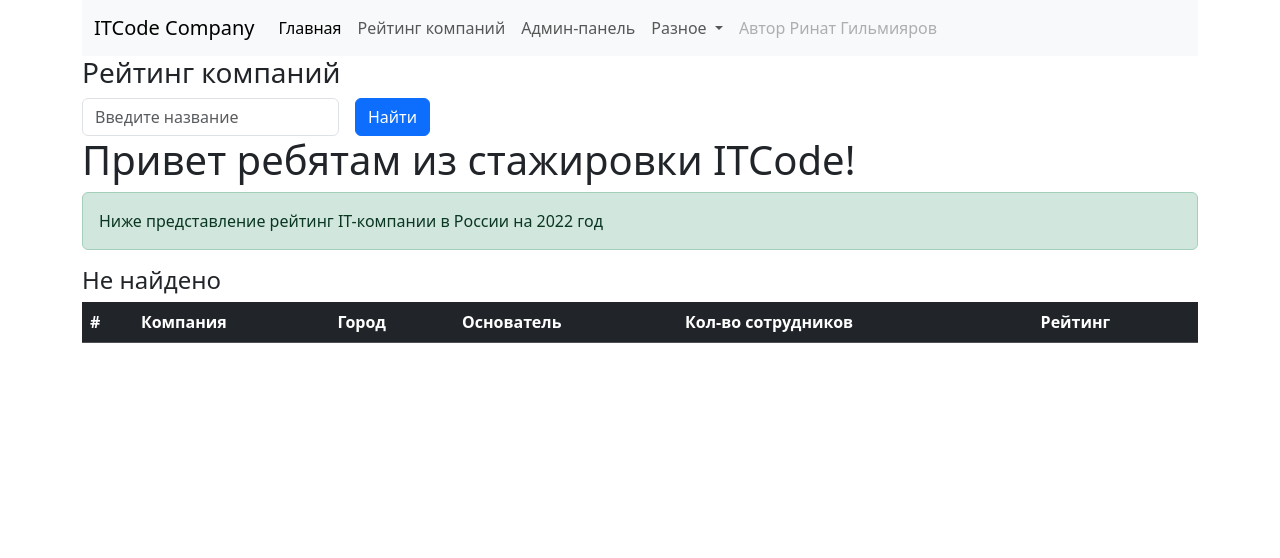
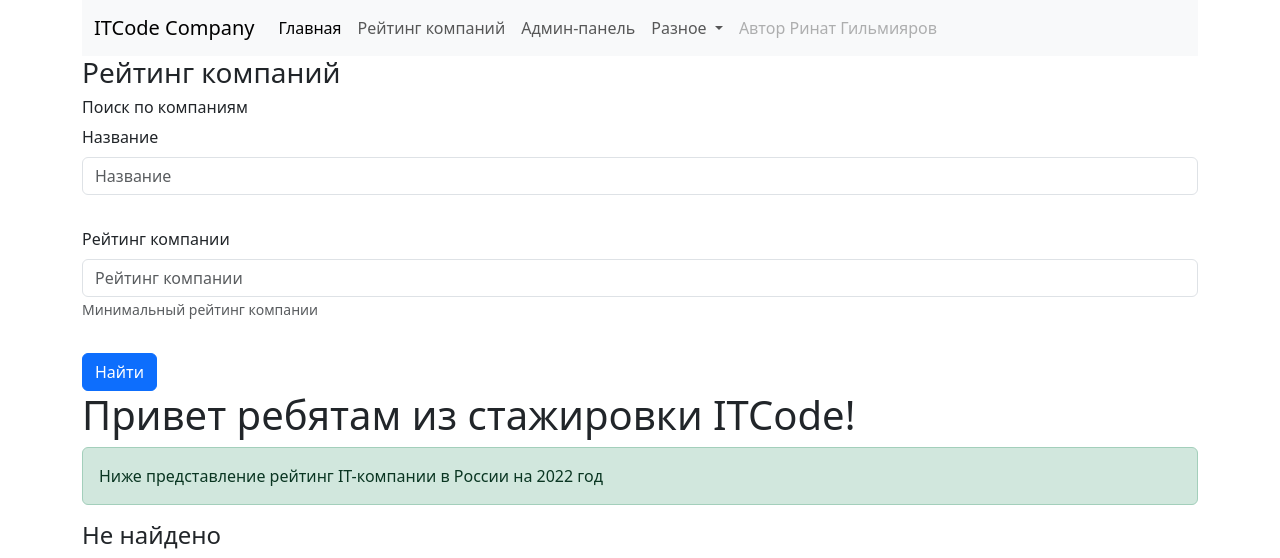
Before and after one commit to Swatlprus/Itcode-test, a Django app: page /rating/ in a window 1280 px wide. Shown: the top 558 px of the page. Run offline with Django 4.2, Linux system fonts and the light colour scheme; data that the repository does not hold is empty; some libraries are stand-ins or nearby versions.

Commit message:
#12 Разработка по 9 занятию ItCode

```diff
--- /dev/null
+++ b/core/forms.py
@@ -0,0 +1,30 @@
+from django import forms
+
+import core.models
+
+class CompanySearch(forms.Form):
+#     FOUNDER_CHOICES =(
+#     ("1", "One"),
+#     ("2", "Two"),
+#     ("3", "Three"),
+#     ("4", "Four"),
+#     ("5", "Five"),
+# )
+
+    # founder = forms.ChoiceField(choices=FOUNDER_CHOICES)
+    name = forms.CharField(label='Название', required=False)
+    min_rating = forms.IntegerField(label='Рейтинг компании', required=False, help_text='Минимальный рейтинг компании')
+
+    def clean_min_rating(self):
+        min_rating = self.cleaned_data['min_rating']
+
+        if min_rating and min_rating > 10000:
+            raise forms.ValidationError('Рейтинг компании не может быть выше 10 000')
+
+        return min_rating
+
+class CompanyEdit(forms.ModelForm):
+
+    class Meta:
+        model = core.models.Company
+        fields = '__all__'
--- a/core/templates/core/search_company_include.html
+++ b/core/templates/core/search_company_include.html
@@ -1,8 +1,13 @@
-    <form class="row g-3">
+{% load bootstrap5 %}
 
-  <div class="col-auto">
-    <input type="text" class="form-control" placeholder="Введите название" name="name" value="{{ request.GET.name }}">
-  </div>
+<h6>Поиск по компаниям</h6>
+<form class="row g-3">
+
+ {# <div class="col-auto"> #}
+    {# <input type="text" class="form-control" placeholder="Введите название" name="name" value="{{ request.GET.name }}"> #}
+ {# </div> #}
+
+        {% bootstrap_form form layout='horizontal' %}
        <div class="col-auto">
   <button type="submit" class="btn btn-primary">Найти</button>
          </div>
--- a/core/views.py
+++ b/core/views.py
@@ -1,6 +1,8 @@
 from django.shortcuts import render
 from django.views.generic import TemplateView, ListView, DetailView
 import core.models
+import core.forms
+import core.filters
 
 
 # Генерация title на страницах
@@ -34,12 +36,21 @@ class IndexView(TitleMixin, TemplateView):
 class Company(TitleMixin,  ListView):
     title = 'Рейтинг компаний'
 
+    def get_filters(self):
+        return core.filters.CompanyFilter(self.request.GET)
+
     def get_queryset(self):
         name = self.request.GET.get('name')
         queryset = core.models.Company.objects.all()
         if name:
             queryset = queryset.filter(name__contains=name)
         return queryset
+        #return self.get_filters().gs
+
+    def get_context_data(self):
+        context = super().get_context_data()
+        context['form'] = core.forms.CompanySearch(self.request.GET or None)
+        return context
 
 # Выводит информацию о конкретной компании
 class CompanyDetail(TitleMixin, DetailView):
--- a/project/settings.py
+++ b/project/settings.py
@@ -38,6 +38,8 @@ INSTALLED_APPS = [
     'django.contrib.sessions',
     'django.contrib.messages',
     'django.contrib.staticfiles',
+    'bootstrap5',
+    'django_filters',
     'core.apps.CoreConfig',
 ]
 
@@ -105,7 +107,7 @@ AUTH_PASSWORD_VALIDATORS = [
 # Internationalization
 # https://docs.djangoproject.com/en/4.0/topics/i18n/
 
-LANGUAGE_CODE = 'en-us'
+LANGUAGE_CODE = 'ru'
 
 TIME_ZONE = 'UTC'
 
--- a/requirements.txt
+++ b/requirements.txt
@@ -1,10 +1,14 @@
 asgiref==3.5.0
 backports.zoneinfo==0.2.1
+beautifulsoup4==4.10.0
 certifi==2021.10.8
 charset-normalizer==2.0.12
 Django==4.0.3
+django-bootstrap-v5==1.0.11
+django-filter==21.1
 idna==3.3
 pyTelegramBotAPI==4.4.0
 requests==2.27.1
+soupsieve==2.3.1
 sqlparse==0.4.2
 urllib3==1.26.8
```
Also changed, not shown: core/filters.py (added, +11 -0 lines).
